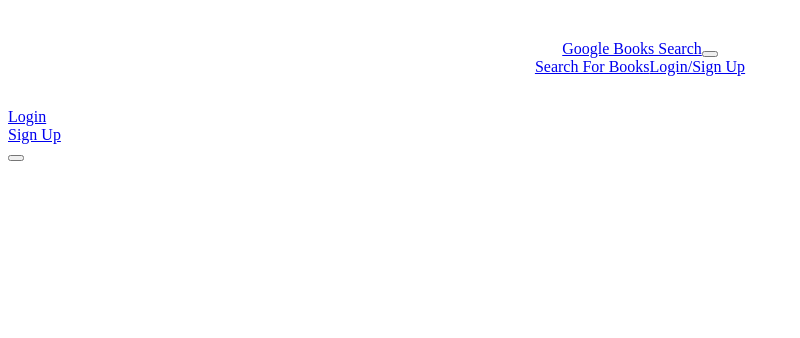
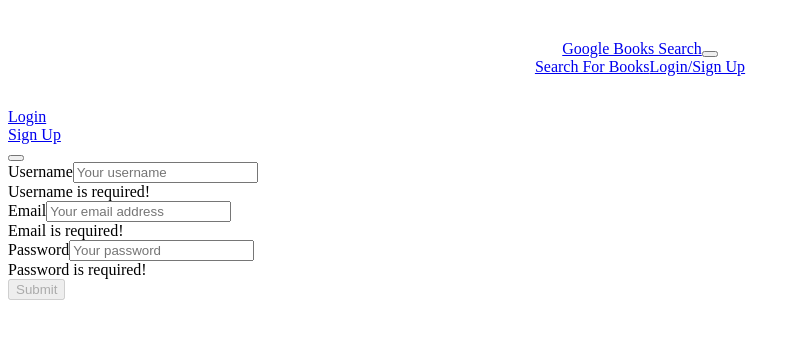
Before and after one commit to provardjake/BarkBasket, a React (Vite) app in the folder client/: page / in a window 1280 px wide. Both pictures are taken after a click on the button "Login/Sign Up". Shown: the top 338 px of the page, without its empty margins (0-800 px from the left). Built offline with nearby package versions, Linux system fonts and the light colour scheme.

Commit message:
resolved bug in SignupForm.jsx

```diff
--- a/client/src/components/SignupForm.jsx
+++ b/client/src/components/SignupForm.jsx
@@ -1,110 +1,109 @@
-// import { useState } from 'react';
-// import { Form, Button, Alert } from 'react-bootstrap';
-
-// import { createUser } from '../utils/API';
-// import Auth from '../utils/auth';
+import { useState } from 'react';
+import { Form, Button, Alert } from 'react-bootstrap';
+import { ADD_USER } from '../utils/mutations';
+import Auth from '../utils/auth';
 
 const SignupForm = () => {
-  // // set initial form state
-  // const [userFormData, setUserFormData] = useState({ username: '', email: '', password: '' });
-  // // set state for form validation
-  // const [validated] = useState(false);
-  // // set state for alert
-  // const [showAlert, setShowAlert] = useState(false);
+  // set initial form state
+  const [userFormData, setUserFormData] = useState({ username: '', email: '', password: '' });
+  // set state for form validation
+  const [validated] = useState(false);
+  // set state for alert
+  const [showAlert, setShowAlert] = useState(false);
 
-  // const handleInputChange = (event) => {
-  //   const { name, value } = event.target;
-  //   setUserFormData({ ...userFormData, [name]: value });
-  // };
+  const handleInputChange = (event) => {
+    const { name, value } = event.target;
+    setUserFormData({ ...userFormData, [name]: value });
+  };
 
-  // const handleFormSubmit = async (event) => {
-  //   event.preventDefault();
+  const handleFormSubmit = async (event) => {
+    event.preventDefault();
 
-  //   // check if form has everything (as per react-bootstrap docs)
-  //   const form = event.currentTarget;
-  //   if (form.checkValidity() === false) {
-  //     event.preventDefault();
-  //     event.stopPropagation();
-  //   }
+    // check if form has everything (as per react-bootstrap docs)
+    const form = event.currentTarget;
+    if (form.checkValidity() === false) {
+      event.preventDefault();
+      event.stopPropagation();
+    }
 
-  //   try {
-  //     const response = await createUser(userFormData);
+    try {
+      const response = await ADD_USER(userFormData);
 
-  //     if (!response.ok) {
-  //       throw new Error('something went wrong!');
-  //     }
+      if (!response.ok) {
+        throw new Error('something went wrong!');
+      }
 
-  //     const { token, user } = await response.json();
-  //     console.log(user);
-  //     Auth.login(token);
-  //   } catch (err) {
-  //     console.error(err);
-  //     setShowAlert(true);
-  //   }
+      const { token, user } = await response.json();
+      console.log(user);
+      Auth.login(token);
+    } catch (err) {
+      console.error(err);
+      setShowAlert(true);
+    }
 
-  //   setUserFormData({
-  //     username: '',
-  //     email: '',
-  //     password: '',
-  //   });
-  // };
+    setUserFormData({
+      username: '',
+      email: '',
+      password: '',
+    });
+  };
 
-  // return (
-  //   <>
-  //     {/* This is needed for the validation functionality above */}
-  //     <Form noValidate validated={validated} onSubmit={handleFormSubmit}>
-  //       {/* show alert if server response is bad */}
-  //       <Alert dismissible onClose={() => setShowAlert(false)} show={showAlert} variant='danger'>
-  //         Something went wrong with your signup!
-  //       </Alert>
+  return (
+    <>
+      {/* This is needed for the validation functionality above */}
+      <Form noValidate validated={validated} onSubmit={handleFormSubmit}>
+        {/* show alert if server response is bad */}
+        <Alert dismissible onClose={() => setShowAlert(false)} show={showAlert} variant='danger'>
+          Something went wrong with your signup!
+        </Alert>
 
-  //       <Form.Group className='mb-3'>
-  //         <Form.Label htmlFor='username'>Username</Form.Label>
-  //         <Form.Control
-  //           type='text'
-  //           placeholder='Your username'
-  //           name='username'
-  //           onChange={handleInputChange}
-  //           value={userFormData.username}
-  //           required
-  //         />
-  //         <Form.Control.Feedback type='invalid'>Username is required!</Form.Control.Feedback>
-  //       </Form.Group>
+        <Form.Group className='mb-3'>
+          <Form.Label htmlFor='username'>Username</Form.Label>
+          <Form.Control
+            type='text'
+            placeholder='Your username'
+            name='username'
+            onChange={handleInputChange}
+            value={userFormData.username}
+            required
+          />
+          <Form.Control.Feedback type='invalid'>Username is required!</Form.Control.Feedback>
+        </Form.Group>
 
-  //       <Form.Group className='mb-3'>
-  //         <Form.Label htmlFor='email'>Email</Form.Label>
-  //         <Form.Control
-  //           type='email'
-  //           placeholder='Your email address'
-  //           name='email'
-  //           onChange={handleInputChange}
-  //           value={userFormData.email}
-  //           required
-  //         />
-  //         <Form.Control.Feedback type='invalid'>Email is required!</Form.Control.Feedback>
-  //       </Form.Group>
+        <Form.Group className='mb-3'>
+          <Form.Label htmlFor='email'>Email</Form.Label>
+          <Form.Control
+            type='email'
+            placeholder='Your email address'
+            name='email'
+            onChange={handleInputChange}
+            value={userFormData.email}
+            required
+          />
+          <Form.Control.Feedback type='invalid'>Email is required!</Form.Control.Feedback>
+        </Form.Group>
 
-  //       <Form.Group className='mb-3'>
-  //         <Form.Label htmlFor='password'>Password</Form.Label>
-  //         <Form.Control
-  //           type='password'
-  //           placeholder='Your password'
-  //           name='password'
-  //           onChange={handleInputChange}
-  //           value={userFormData.password}
-  //           required
-  //         />
-  //         <Form.Control.Feedback type='invalid'>Password is required!</Form.Control.Feedback>
-  //       </Form.Group>
-  //       <Button
-  //         disabled={!(userFormData.username && userFormData.email && userFormData.password)}
-  //         type='submit'
-  //         variant='success'>
-  //         Submit
-  //       </Button>
-  //     </Form>
-  //   </>
-  // );
+        <Form.Group className='mb-3'>
+          <Form.Label htmlFor='password'>Password</Form.Label>
+          <Form.Control
+            type='password'
+            placeholder='Your password'
+            name='password'
+            onChange={handleInputChange}
+            value={userFormData.password}
+            required
+          />
+          <Form.Control.Feedback type='invalid'>Password is required!</Form.Control.Feedback>
+        </Form.Group>
+        <Button
+          disabled={!(userFormData.username && userFormData.email && userFormData.password)}
+          type='submit'
+          variant='success'>
+          Submit
+        </Button>
+      </Form>
+    </>
+  );
 };
 
 export default SignupForm;
```
